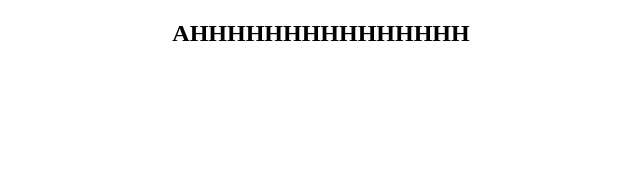
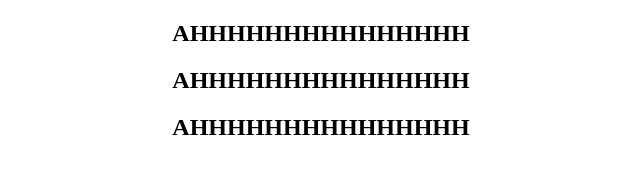
Before and after one commit to Matheus-GGarcia/ProjetinheeeGIT, a plain HTML site: page index.html in a window 1280 px wide. Shown: the whole page, without its empty margins (319-959 px from the left). Drawn offline with Linux system fonts and the light colour scheme.

Commit message:
Atualizado 2

```diff
--- a/index.html
+++ b/index.html
@@ -8,6 +8,9 @@
 <body>
 
     <center><h2> AHHHHHHHHHHHHHHH </h2></center>
+    <center><h2> AHHHHHHHHHHHHHHH </h2></center>
+    <center><h2> AHHHHHHHHHHHHHHH </h2></center>
+
 
     </body>
 </html>
```
